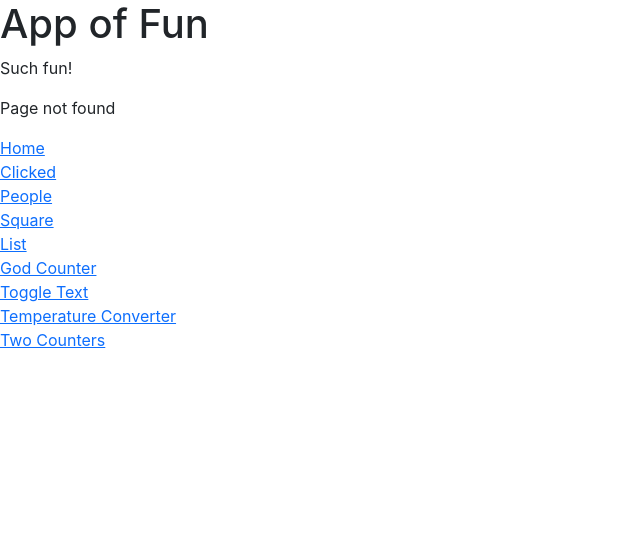
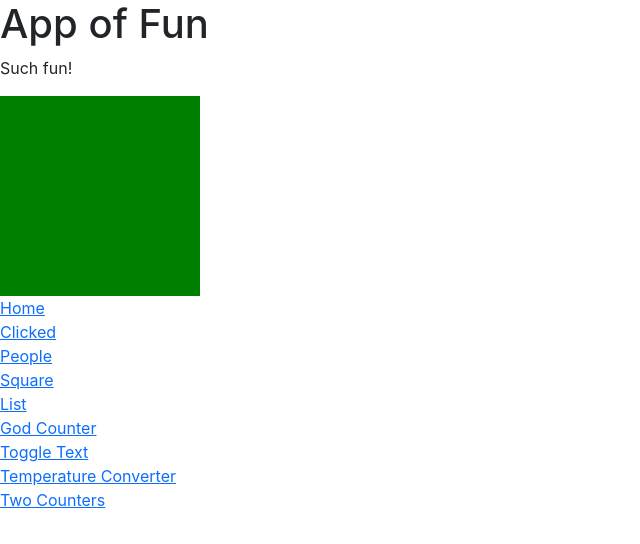
Before and after one commit to naranjita11/react-project, a React (Create React App) app: page /square/1 in a window 1280 px wide. Before the commit this address had no page. Shown: the top 544 px of the page, without its empty margins (0-640 px from the left). Built offline with nearby package versions, Linux system fonts and the light colour scheme.

Commit message:
Route using param from URL set up on Square

```diff
--- a/src/App.js
+++ b/src/App.js
@@ -35,9 +35,9 @@ const App = () => (
             <GodCounter />
           </Route>
 
-          <Route exact path="/square">
-            <Square colour="hotpink"/>
-          </Route>
+          <Route exact path="/square/:colour" render={ ({ match }) => (
+            <Square colour={ match.params.colour } />
+          ) } />
 
           <Route exact path="/people">
             <People names={ ["James P. Sullivan", "Mike Wazowski", "Boo", "Randall Boggs", "Roz", "Fungus"] } />
--- a/src/Components/Footer.js
+++ b/src/Components/Footer.js
@@ -17,7 +17,7 @@ class Footer extends Component {
             <Link to="/people">People</Link>
           </li>
           <li>
-            <Link to="/square">Square</Link>
+            <Link to="/square/:colour">Square</Link>
           </li>
           <li>
             <Link to="/list">List</Link>
--- a/src/Components/Square.js
+++ b/src/Components/Square.js
@@ -18,7 +18,7 @@ class Square extends Component {
         let isToggled = this.state.green;
 
         // set new value
-        // pass in a POJO with values we want to update
+        // pass in a plain old JS object with values we want to update
         this.setState({ green: !isToggled});
 
     }
```
